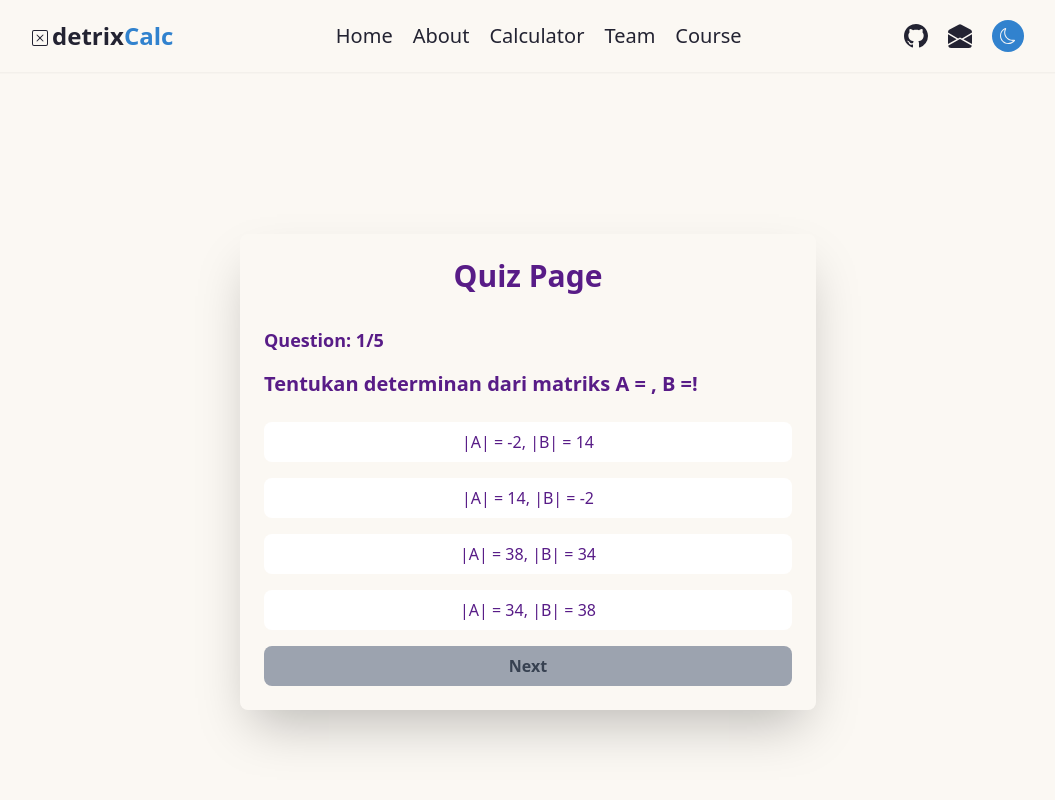
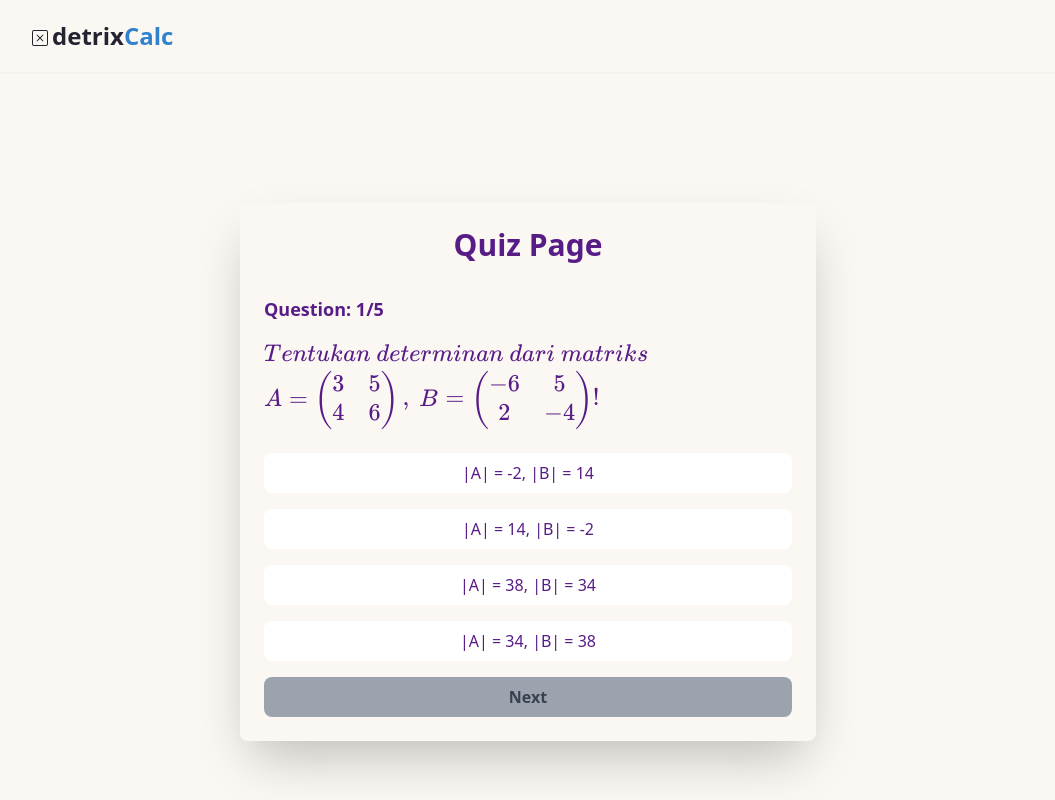
Before and after one commit to kudith/calculus2_project, a Next.js app: page /quizdet in a window 1280 px wide. Shown: the top 800 px of the page, without its empty margins (112-1167 px from the left). Built offline with nearby package versions, Linux system fonts and the light colour scheme.

Commit message:
fix matriks quizdet

```diff
--- a/app/quizdet/data.js
+++ b/app/quizdet/data.js
@@ -1,35 +1,44 @@
+export const matriksA1 = "\\begin{pmatrix} 3 & 5 \\\\ 4 & 6 \\end{pmatrix}";
+export const matriksB1 = "\\begin{pmatrix} -6 & 5 \\\\ 2 & -4 \\end{pmatrix}";
+export const matriksB2 = "\\begin{pmatrix} 2 & X \\\\ 4 & 8 \\end{pmatrix}";
+export const matriksA2 = "\\begin{pmatrix} 4 & -1 & 1 \\\\ 4 & 5 & 3 \\\\ -2 & 0 & 0 \\end{pmatrix}";
+export const matriksK1 = "\\begin{pmatrix} 4 & 2X \\\\ -6 & 8 \\end{pmatrix}";
+export const matriks51 = "\\begin{pmatrix} 2 & -5 \\\\ 4 & 7 \\end{pmatrix}";
+export const matriks52 = "\\begin{pmatrix} -12 & 1 \\\\ 10 & 19 \\end{pmatrix}";
+
+
 export const quiz = {
   totalQuestions: 5,
   questions: [
     {
       id: 1,
-      question: "Tentukan determinan dari matriks A = , B =!",
+      question: `Tentukan \\ determinan \\ dari \\ matriks\\\\ \A = ${matriksA1}\, \\ \B = ${matriksB1}\!`,
       answers: ["|A| = -2, |B| = 14", "|A| = 14, |B| = -2", "|A| = 38, |B| = 34", "|A| = 34, |B| = 38"],
       correctAnswer: "|A| = -2, |B| = 14",
     },
     {
       id: 2,
-      question: "Perhatikan determinan matriks B, jika nilai determinan matriks B adalah 4, maka nilai x adalah?",
+      question: `Perhatikan \\ determinan \\ matriks \\ \A = ${matriksB2}\, \\\\ jika \\ nilai \\ determinan \\ matriks \\ B \\ adalah \\ 4, \\\\ maka \\ nilai \\ x \\ adalah?`,
       answers: ["4", "3", "2", "1"],
       correctAnswer: "3",
     },
     {
       id: 3,
-      question: "Tentukan determinan dari matriks A = dengan metode Minor-Kofaktor!",
+      question: `Tentukan \\ determinan \\ dari \\ matriks \\\\ \A = ${matriksA2}\ \\\\ dengan \\ metode \\ Minor-Kofaktor!`,
       answers: ["8", "-4", "6", "16"],
       correctAnswer: "16",
     },
     {
       id: 4,
-      question: "Tentukan nilai x pada matriks K = . Jika matriks K merupakan matriks singular.",
+      question: `Tentukan \\ nilai \\ x \\ pada \\ matriks \\\\ \K = ${matriksK1}\ . \\\\ Jika \\ matriks \\ K \\ merupakan \\ matriks \\ singular.`,
       answers: ["x = -8/3", "x = 8/3", "x = 5/2", "x = -8/-3"],
       correctAnswer: "x = -8/3",
     },
     {
       id: 5,
-      question: "() x ()",
-      answers: ["()", "()", "()", "()"],
-      correctAnswer: "()",
+      question: `Jika \\ X \\ adalah \\ matriks \\ ordo \\ 2x2 \\ memenuhi \\\\ persamaan \\ matriks \\ ${matriks51} ,\\ \X = ${matriks52},\ determinan \\ |X|= `,
+      answers: ["-7", "-6", "-4", "-3"],
+      correctAnswer: "-7",
     },
   ],
 };
--- a/app/quizdet/quiz.jsx
+++ b/app/quizdet/quiz.jsx
@@ -1,9 +1,8 @@
 "use client";
-import React, { useState } from "react";
-import katex from 'katex';
+import React, { useState, useEffect } from "react";
+import katex from "katex";
 import { quiz } from "./data.js";
-
-
+import "katex/dist/katex.min.css"; // Pastikan untuk mengimpor CSS KaTeX
 
 const QuizComponent = () => {
   const [activeQuestion, setActiveQuestion] = useState(0);
@@ -20,7 +19,15 @@ const QuizComponent = () => {
   const { questions } = quiz;
   const { question, answers, correctAnswer } = questions[activeQuestion];
 
-  //   Select and check answer
+  // Render KaTeX after each render
+  useEffect(() => {
+    const questionElement = document.getElementById("question");
+    if (questionElement) {
+      katex.render(question, questionElement);
+    }
+  }, [question]);
+
+  // Select and check answer
   const onAnswerSelected = (answer, idx) => {
     setChecked(true);
     setSelectedAnswerIndex(idx);
@@ -71,8 +78,11 @@ const QuizComponent = () => {
         <div>
           {!showResult ? (
             <div className="quiz-container">
-              <h3 className="text-xl font-semibold mb-6 text-purple-900">
-                {questions[activeQuestion].question}
+              <h3
+                id="question"
+                className="text-xl font-semibold mb-6 text-purple-900"
+              >
+                {question}
               </h3>
               {answers.map((answer, idx) => (
                 <button
```
